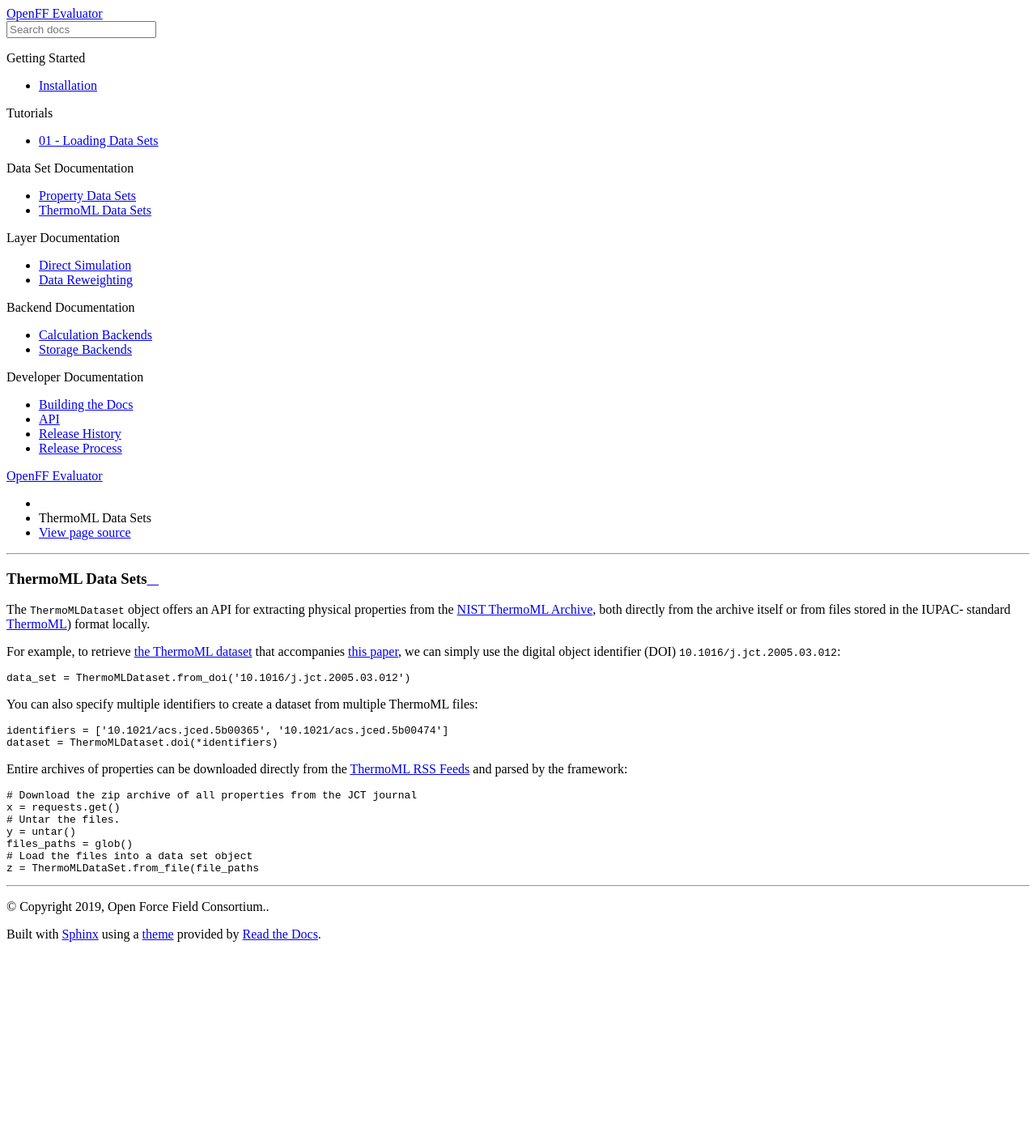
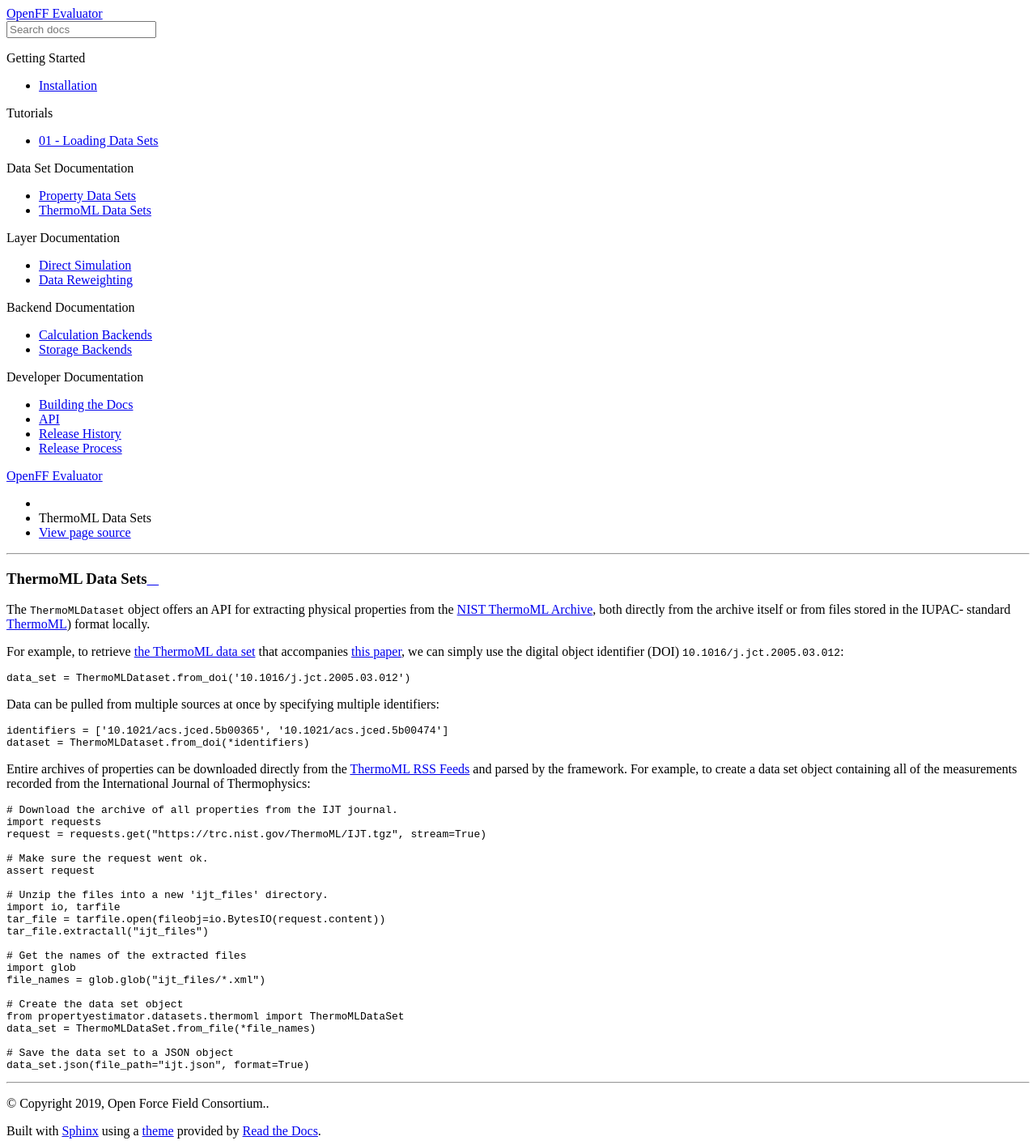
Before and after one commit to openforcefield/openff-evaluator, a Sphinx documentation site: the page built from docs/thermomldatasets.rst, in a window 1280 px wide. Shown: the whole page at 81% size. Built offline with Sphinx 7.4.7 and the Read the Docs theme 2.0.0, drawn with Linux system fonts in a browser that asks for light colours; before the commit the page ends 1171 px from its top, so only the background shows below that.

Commit message:
Clean-up the data set docs. Implement the TODO ThermoML example.

```diff
--- a/docs/thermomldatasets.rst
+++ b/docs/thermomldatasets.rst
@@ -5,24 +5,40 @@
 <http://trc.nist.gov/ThermoML.html>`_, both directly from the archive itself or from files stored in the IUPAC-
 standard `ThermoML <http://trc.nist.gov/ThermoMLRecommendations.pdf>`_) format locally.
 
-For example, to retrieve `the ThermoML dataset <http://trc.boulder.nist.gov/ThermoML/10.1016/j.jct.2005.03.012>`_
+For example, to retrieve `the ThermoML data set <http://trc.boulder.nist.gov/ThermoML/10.1016/j.jct.2005.03.012>`_
 that accompanies `this paper <http://www.sciencedirect.com/science/article/pii/S0021961405000741>`_, we can simply
 use the digital object identifier (DOI) ``10.1016/j.jct.2005.03.012``::
 
     data_set = ThermoMLDataset.from_doi('10.1016/j.jct.2005.03.012')
 
-You can also specify multiple identifiers to create a dataset from multiple ThermoML files::
+Data can be pulled from multiple sources at once by specifying multiple identifiers::
 
     identifiers = ['10.1021/acs.jced.5b00365', '10.1021/acs.jced.5b00474']
-    dataset = ThermoMLDataset.doi(*identifiers)
+    dataset = ThermoMLDataset.from_doi(*identifiers)
 
 Entire archives of properties can be downloaded directly from the `ThermoML RSS Feeds <https://trc.nist.gov/RSS/>`_
-and parsed by the framework::
+and parsed by the framework. For example, to create a data set object containing all of the measurements recorded
+from the International Journal of Thermophysics::
 
-    # Download the zip archive of all properties from the JCT journal
-    x = requests.get()
-    # Untar the files.
-    y = untar()
-    files_paths = glob()
-    # Load the files into a data set object
-    z = ThermoMLDataSet.from_file(file_paths
+    # Download the archive of all properties from the IJT journal.
+    import requests
+    request = requests.get("https://trc.nist.gov/ThermoML/IJT.tgz", stream=True)
+
+    # Make sure the request went ok.
+    assert request
+
+    # Unzip the files into a new 'ijt_files' directory.
+    import io, tarfile
+    tar_file = tarfile.open(fileobj=io.BytesIO(request.content))
+    tar_file.extractall("ijt_files")
+
+    # Get the names of the extracted files
+    import glob
+    file_names = glob.glob("ijt_files/*.xml")
+
+    # Create the data set object
+    from propertyestimator.datasets.thermoml import ThermoMLDataSet
+    data_set = ThermoMLDataSet.from_file(*file_names)
+
+    # Save the data set to a JSON object
+    data_set.json(file_path="ijt.json", format=True)
```
Also changed, not shown: docs/physicalproperties.rst (+11 -7 lines).
